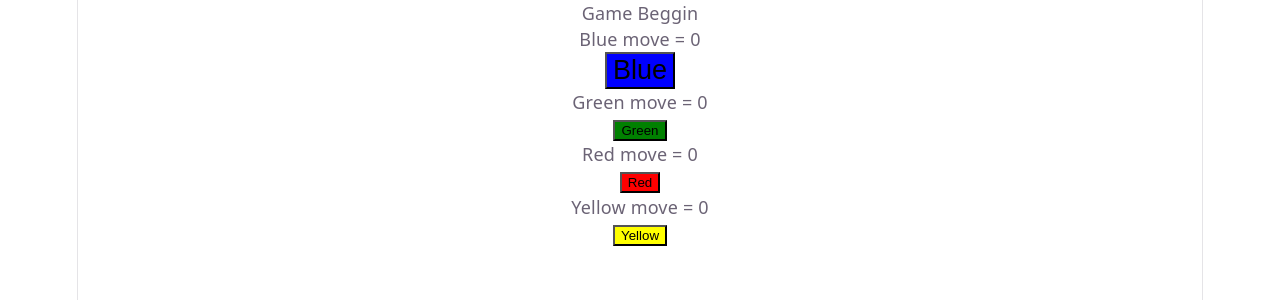
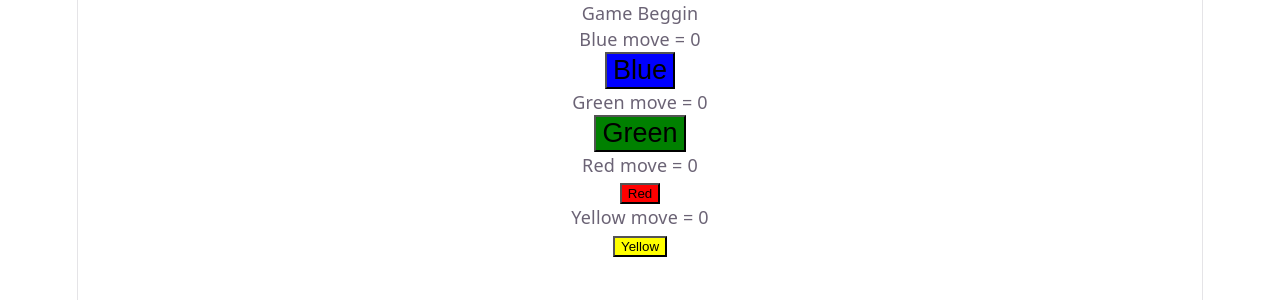
Before and after one commit to rohit-chauhan007/React-JS, a React (Vite) app in the folder ObjectStates/: page / in a window 1280 px wide. Shown: the top 300 px of the page. Built offline with nearby package versions, Linux system fonts and the light colour scheme.

Commit message:
adding font size

```diff
--- a/ObjectStates/src/Ludo.jsx
+++ b/ObjectStates/src/Ludo.jsx
@@ -64,7 +64,7 @@ export function LodoBoard() {
         <p>Blue move = {moves.blue} </p>
         <button style={{ backgroundColor: "blue",color:"black",fontSize:"1.5rem" }} onClick={updateBlue}>Blue</button>
         <p>Green move = {moves.green}</p>
-        <button style={{ backgroundColor: "green" }} onClick={updateGreen} >Green</button>
+        <button style={{ backgroundColor: "green",fontSize:"1.5rem" }} onClick={updateGreen} >Green</button>
         <p>Red move = {moves.red}</p>
         <button style={{ backgroundColor: "red" }} onClick={updateRed}>Red</button>
         <p>Yellow move = {moves.yellow} </p>
```
